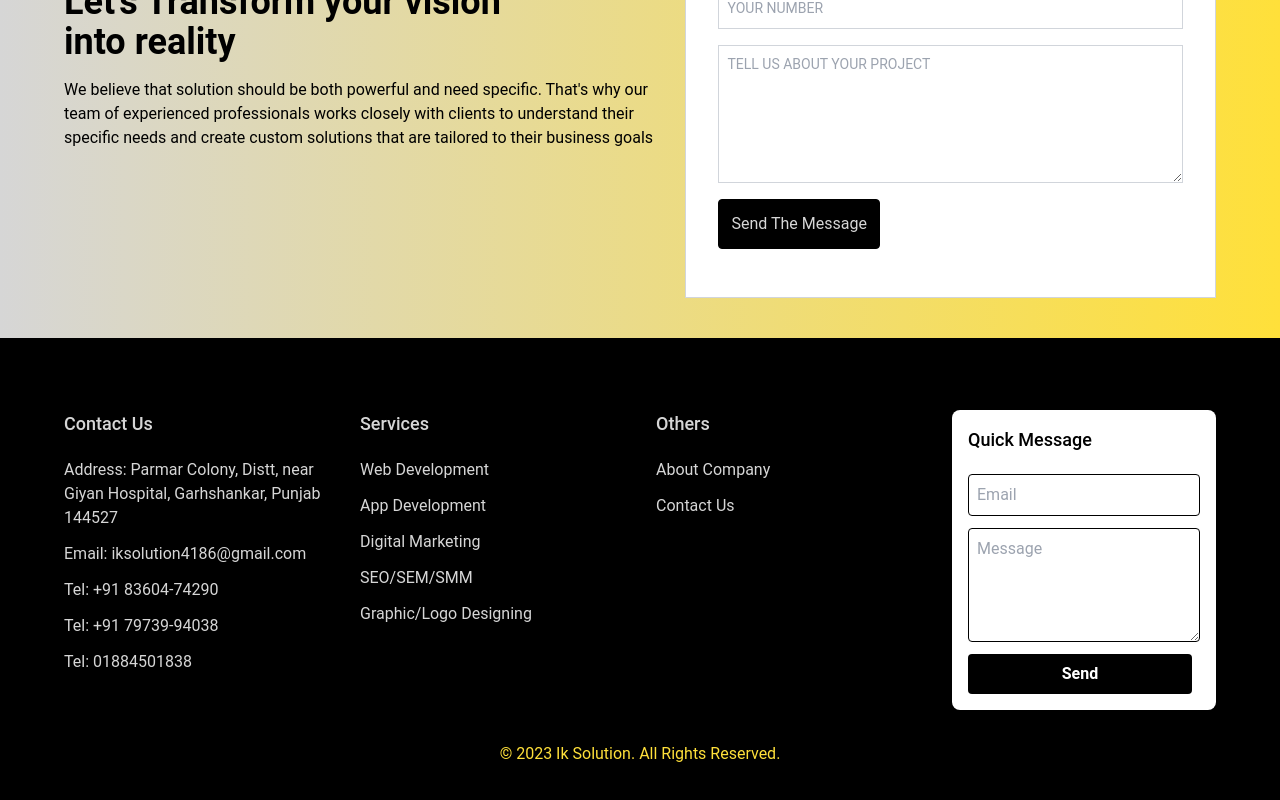
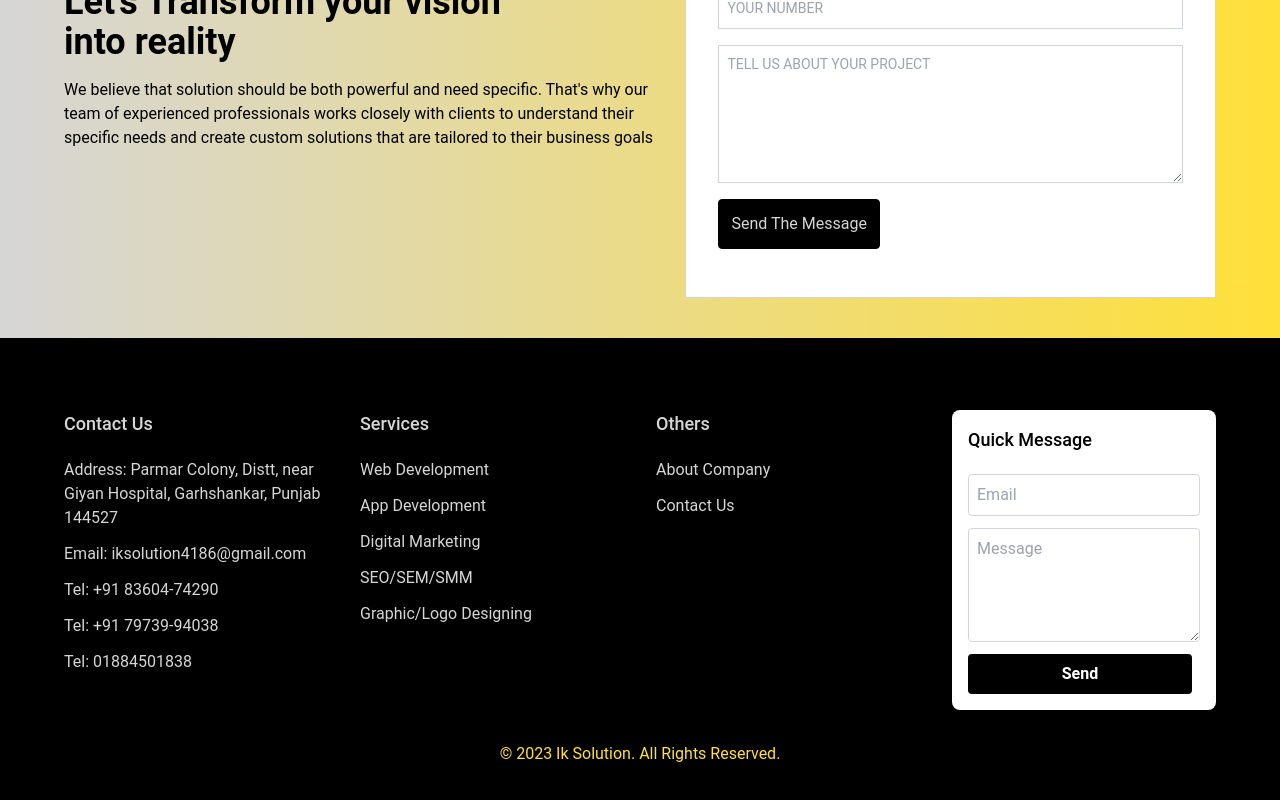
Before and after one commit to iksolution4186/ik-solution-india, a Next.js app: page / in a window 1280 px wide. Shown: the part 2510-3310 px from the top of the page. Built offline with nearby package versions, Linux system fonts and the light colour scheme; no server answers.

Commit message:
make footer form better looking

```diff
--- a/components/Footer.jsx
+++ b/components/Footer.jsx
@@ -135,7 +135,7 @@ const Footer = () => {
             <input
               type="email"
               placeholder="Email"
-              className="p-2 border border-black rounded"
+              className="p-2 border border-gray-300 rounded"
               value={email}
               required
               onChange={(e) => setEmail(e.target.value)}
@@ -147,7 +147,7 @@ const Footer = () => {
               cols={10}
               rows={4}
               placeholder="Message "
-              className="p-2 border border-black rounded"
+              className="p-2 border border-gray-300 rounded"
               required
               onChange={(e) => setMessage(e.target.value)}
             ></textarea>
```
